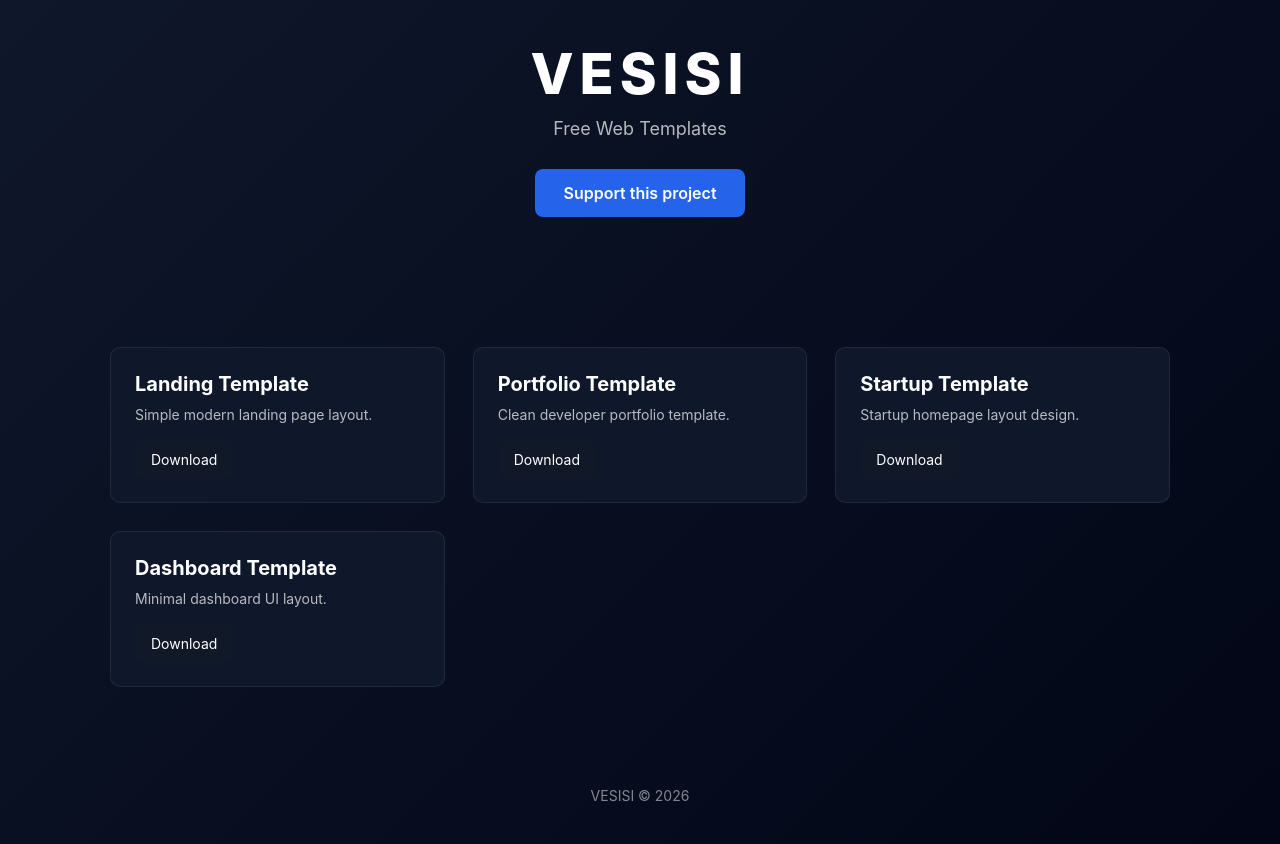
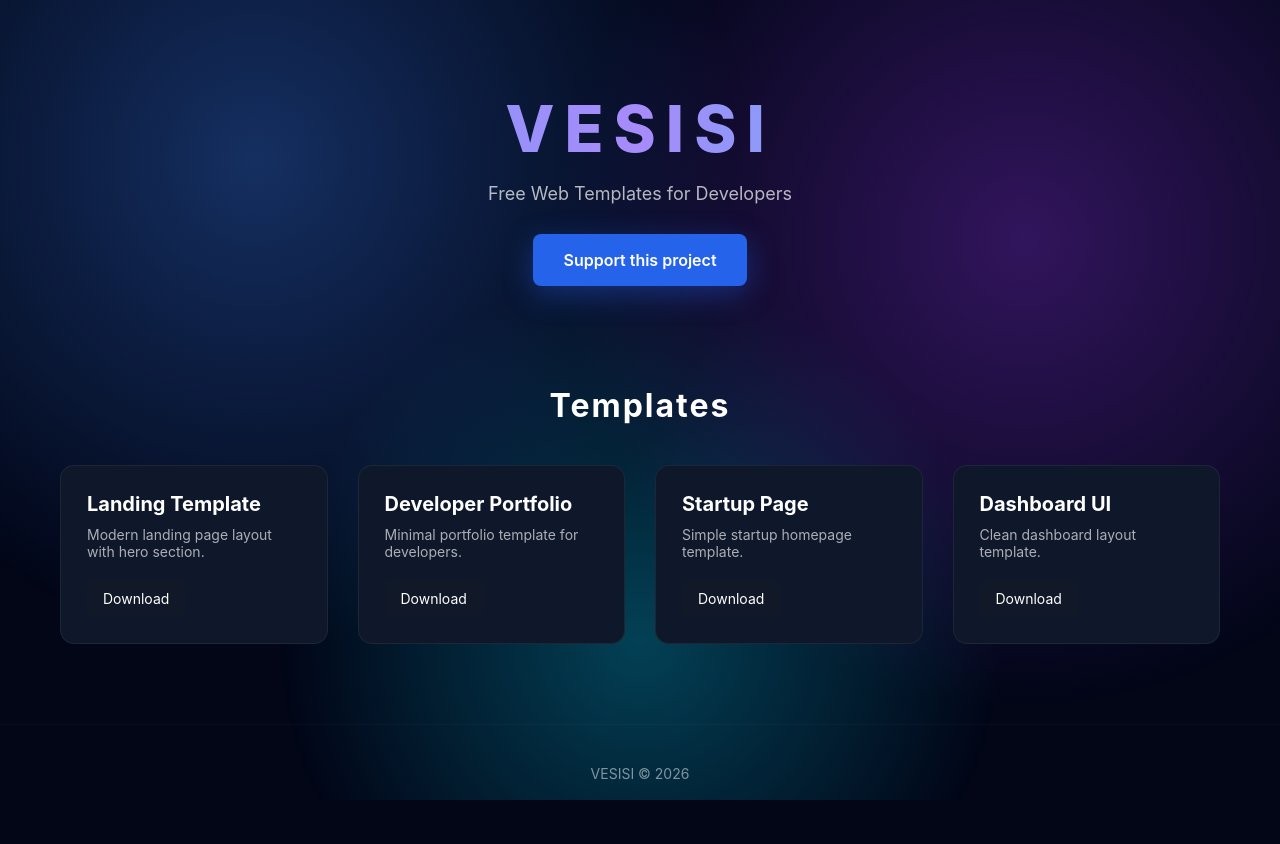
Before and after one commit to vesisi/vesisi.github.io, a plain HTML site: page index.html in a window 1280 px wide. After the commit the page ends 822 px from the top, so only its background shows below. Drawn offline with Linux system fonts and the light colour scheme.

Commit message:
Update index.html

```diff
--- a/index.html
+++ b/index.html
@@ -3,91 +3,133 @@
 <head>
 <meta charset="UTF-8">
 <meta name="viewport" content="width=device-width, initial-scale=1.0">
-
 <title>VESISI — Free Web Templates</title>
 
 <style>
 
-*{
-box-sizing:border-box;
-margin:0;
-padding:0;
-}
+*{box-sizing:border-box;margin:0;padding:0;}
 
 body{
 font-family:-apple-system,BlinkMacSystemFont,"Segoe UI",Roboto,Arial;
-background:linear-gradient(135deg,#0f172a,#020617);
+background:#020617;
 color:white;
 min-height:100vh;
 }
 
-header{
-padding:40px 20px;
-text-align:center;
+/* 배경 효과 */
+body:before{
+content:"";
+position:fixed;
+width:100%;
+height:100%;
+background:
+radial-gradient(circle at 20% 20%,#3b82f655,transparent 40%),
+radial-gradient(circle at 80% 30%,#9333ea55,transparent 40%),
+radial-gradient(circle at 50% 80%,#06b6d455,transparent 40%);
+z-index:-1;
 }
 
-h1{
-font-size:56px;
-letter-spacing:6px;
+/* 헤더 */
+
+header{
+text-align:center;
+padding:90px 20px 60px;
+}
+
+.logo{
+font-size:64px;
 font-weight:800;
+letter-spacing:10px;
+background:linear-gradient(90deg,#60a5fa,#a78bfa,#22d3ee);
+-webkit-background-clip:text;
+-webkit-text-fill-color:transparent;
 }
 
 .subtitle{
-margin-top:10px;
+margin-top:16px;
+font-size:18px;
 opacity:.7;
-font-size:18px;
 }
 
 .support{
 margin-top:30px;
 display:inline-block;
-padding:14px 28px;
+padding:16px 30px;
+border-radius:8px;
 background:#2563eb;
-border-radius:8px;
 text-decoration:none;
 color:white;
 font-weight:600;
+box-shadow:0 8px 30px rgba(37,99,235,.4);
 }
 
 .support:hover{
 background:#1d4ed8;
 }
 
+/* 섹션 */
+
 .section{
-max-width:1100px;
+max-width:1200px;
 margin:auto;
-padding:60px 20px;
+padding:40px 20px 80px;
 }
 
-.templates{
+.section h2{
+text-align:center;
+margin-bottom:40px;
+font-size:32px;
+letter-spacing:2px;
+}
+
+/* 카드 */
+
+.grid{
 display:grid;
 grid-template-columns:repeat(auto-fit,minmax(260px,1fr));
-gap:28px;
-margin-top:30px;
+gap:30px;
 }
 
 .card{
 background:#0f172a;
-border-radius:10px;
-padding:24px;
-border:1px solid rgba(255,255,255,.08);
-transition:.2s;
+border-radius:14px;
+padding:26px;
+border:1px solid rgba(255,255,255,.06);
+transition:.25s;
+position:relative;
+overflow:hidden;
 }
 
 .card:hover{
-transform:translateY(-6px);
+transform:translateY(-8px);
 border-color:#3b82f6;
 }
 
+.card:before{
+content:"";
+position:absolute;
+top:-40%;
+left:-40%;
+width:200%;
+height:200%;
+background:radial-gradient(circle,#3b82f633,transparent 60%);
+opacity:0;
+transition:.4s;
+}
+
+.card:hover:before{
+opacity:1;
+}
+
 .card h3{
+font-size:20px;
 margin-bottom:10px;
-font-size:20px;
 }
 
 .card p{
-opacity:.7;
+opacity:.65;
 font-size:14px;
-margin-bottom:18px;
+margin-bottom:20px;
 }
 
 .download{
@@ -95,8 +137,8 @@ display:inline-block;
 padding:10px 16px;
 background:#111827;
 border-radius:6px;
+text-decoration:none;
 color:white;
-text-decoration:none;
 font-size:14px;
 }
 
@@ -104,11 +146,14 @@ font-size:14px;
 background:#1f2937;
 }
 
+/* footer */
+
 footer{
 text-align:center;
 padding:40px;
 opacity:.5;
 font-size:14px;
+border-top:1px solid rgba(255,255,255,.05);
 }
 
 </style>
@@ -118,10 +163,10 @@ font-size:14px;
 
 <header>
 
-<h1>VESISI</h1>
+<div class="logo">VESISI</div>
 
 <div class="subtitle">
-Free Web Templates
+Free Web Templates for Developers
 </div>
 
 <a class="support" href="https://paypal.me/vesisi" target="_blank">
@@ -132,29 +177,31 @@ Support this project
 
 <section class="section">
 
-<div class="templates">
+<h2>Templates</h2>
+
+<div class="grid">
 
 <div class="card">
 <h3>Landing Template</h3>
-<p>Simple modern landing page layout.</p>
+<p>Modern landing page layout with hero section.</p>
 <a class="download" href="#">Download</a>
 </div>
 
 <div class="card">
-<h3>Portfolio Template</h3>
-<p>Clean developer portfolio template.</p>
+<h3>Developer Portfolio</h3>
+<p>Minimal portfolio template for developers.</p>
 <a class="download" href="#">Download</a>
 </div>
 
 <div class="card">
-<h3>Startup Template</h3>
-<p>Startup homepage layout design.</p>
+<h3>Startup Page</h3>
+<p>Simple startup homepage template.</p>
 <a class="download" href="#">Download</a>
 </div>
 
 <div class="card">
-<h3>Dashboard Template</h3>
-<p>Minimal dashboard UI layout.</p>
+<h3>Dashboard UI</h3>
+<p>Clean dashboard layout template.</p>
 <a class="download" href="#">Download</a>
 </div>
 
```
